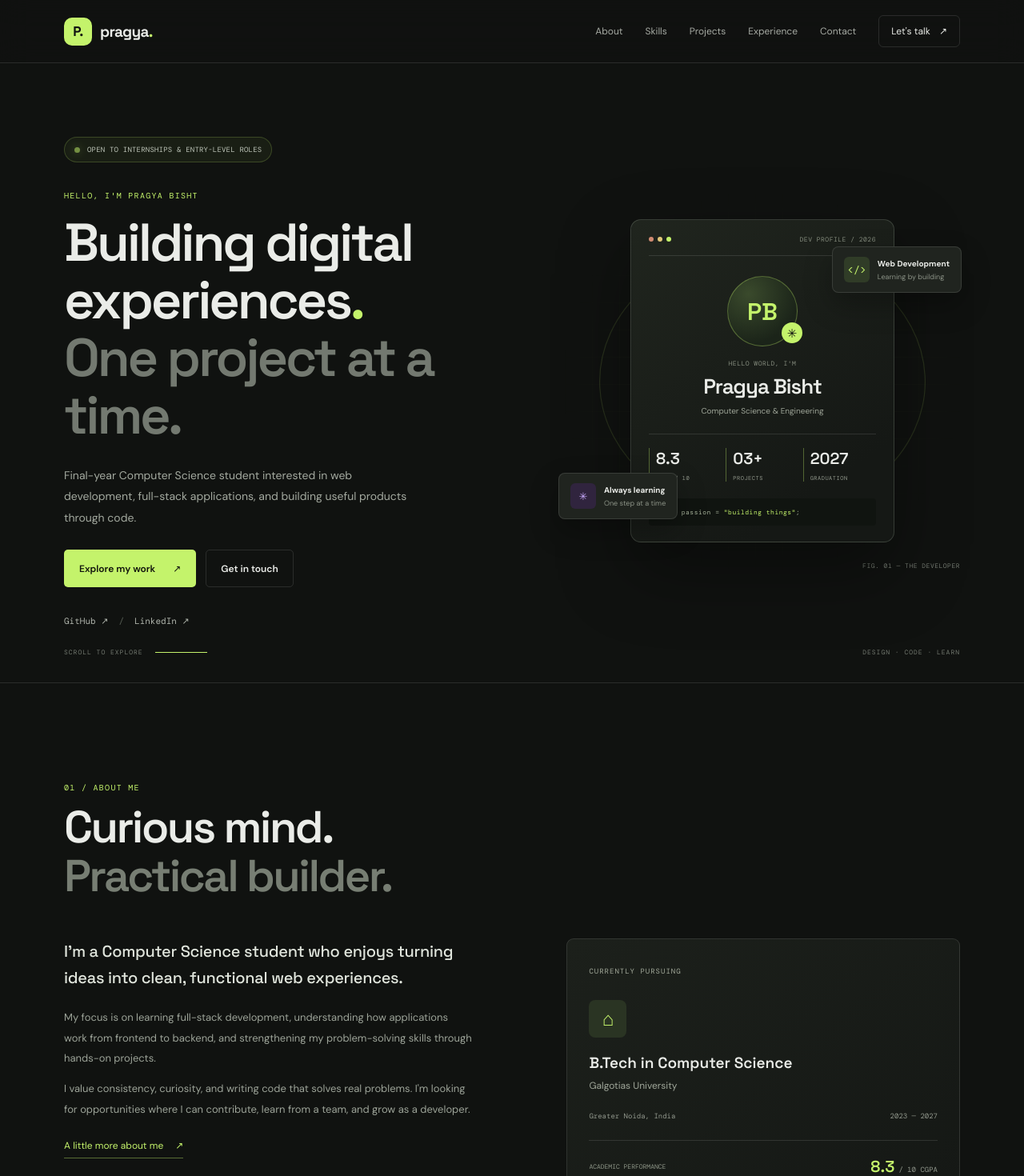
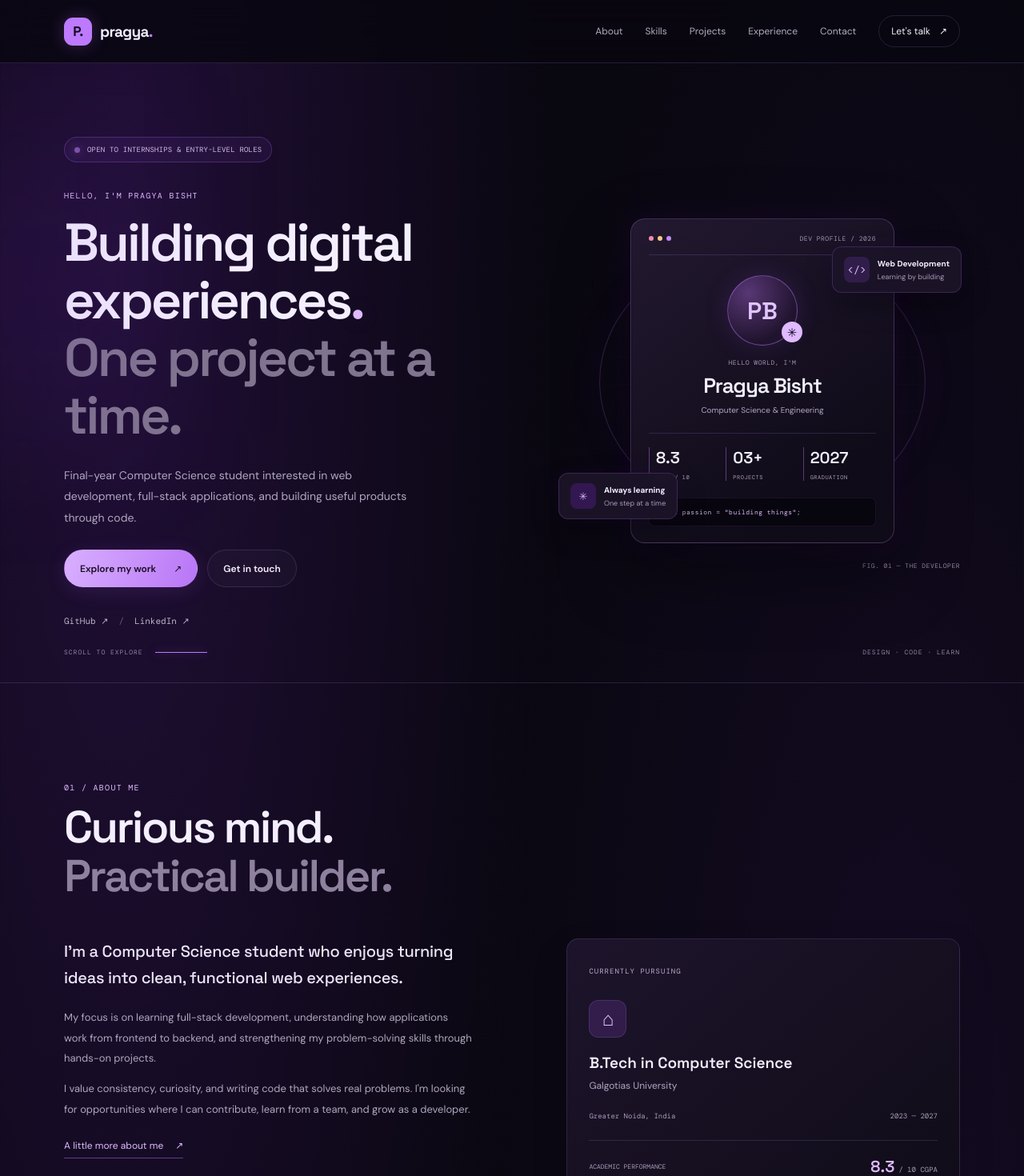
Before and after one commit to pragyabisht25/Pragya-portfolio, a React (Vite) app: page / in a window 1280 px wide. Shown: the top 1470 px of the page at 80% size. Built offline with nearby package versions, Linux system fonts and the light colour scheme.

Commit message:
Update portfolio with premium purple theme

```diff
--- a/src/App.css
+++ b/src/App.css
@@ -3,18 +3,20 @@
 
 :root {
   font-family: "DM Sans", sans-serif;
-  color: #eaece8;
-  background: #101210;
+  color: #f4efff;
+  background: #090710;
   font-synthesis: none;
   text-rendering: optimizeLegibility;
   -webkit-font-smoothing: antialiased;
-  --bg: #101210;
-  --panel: #171a17;
-  --panel-light: #1d211d;
-  --text: #eaece8;
-  --muted: #949b91;
-  --accent: #c4f36b;
-  --border: rgba(234, 236, 232, 0.12);
+
+  --bg: #090710;
+  --panel: #110d1b;
+  --panel-light: #191225;
+  --text: #f4efff;
+  --muted: #aaa0bc;
+  --accent: #bd7aff;
+  --accent-light: #dfbaff;
+  --border: rgba(199, 151, 255, 0.16);
   --mono: "DM Mono", monospace;
   --display: "Space Grotesk", sans-serif;
 }
@@ -26,40 +28,59 @@
 html {
   scroll-behavior: smooth;
   scroll-padding-top: 85px;
+  background: var(--bg);
 }
 
 body {
   margin: 0;
   min-width: 320px;
-  background: var(--bg);
+  color: var(--text);
+  background:
+    radial-gradient(ellipse at 12% 5%, rgba(117, 43, 191, 0.22), transparent 34%),
+    radial-gradient(ellipse at 88% 28%, rgba(89, 38, 147, 0.14), transparent 34%),
+    radial-gradient(ellipse at 50% 72%, rgba(65, 27, 108, 0.08), transparent 42%),
+    var(--bg);
 }
 
-body, button, input, textarea {
+body,
+button,
+input,
+textarea {
   font-family: "DM Sans", sans-serif;
+}
+
+button,
+input,
+textarea {
+  font: inherit;
 }
 
 a {
   color: inherit;
   text-decoration: none;
+  transition: color 0.25s ease, border-color 0.25s ease;
 }
 
-button, input, textarea {
-  font: inherit;
-}
-
-button, a {
+button,
+a {
   -webkit-tap-highlight-color: transparent;
 }
 
-button:focus-visible, a:focus-visible, input:focus-visible,
+button:focus-visible,
+a:focus-visible,
+input:focus-visible,
 textarea:focus-visible {
   outline: 2px solid var(--accent);
   outline-offset: 4px;
 }
 
 ::selection {
-  color: #101210;
-  background: var(--accent);
+  color: #fff;
+  background: #8b42d7;
+}
+
+#root {
+  min-height: 100vh;
 }
 
 .container {
@@ -68,6 +89,7 @@
 }
 
 .section {
+  position: relative;
   padding: 112px 0;
   border-bottom: 1px solid var(--border);
 }
@@ -76,9 +98,9 @@
   position: sticky;
   z-index: 50;
   top: 0;
-  background: rgba(16, 18, 16, 0.88);
+  background: rgba(9, 7, 16, 0.84);
   border-bottom: 1px solid var(--border);
-  backdrop-filter: blur(18px);
+  backdrop-filter: blur(20px);
 }
 
 .navbar {
@@ -104,10 +126,11 @@
   width: 35px;
   height: 35px;
   place-items: center;
-  color: #101210;
+  color: #170b25;
   background: var(--accent);
-  border-radius: 10px;
+  border-radius: 11px;
   font-size: 17px;
+  box-shadow: 0 0 22px rgba(189, 122, 255, 0.24);
 }
 
 .brand-dot {
@@ -121,26 +144,27 @@
 }
 
 .nav-links > a:not(.nav-cta) {
-  color: #a6aaa3;
+  color: #b3a9c3;
   font-size: 12px;
   transition: color 0.2s;
 }
 
 .nav-links > a:hover {
-  color: var(--accent);
+  color: var(--accent-light);
 }
 
 .nav-cta {
   padding: 11px 15px;
   border: 1px solid var(--border);
-  border-radius: 6px;
+  border-radius: 999px;
   font-size: 12px;
-  transition: background 0.2s, color 0.2s;
+  transition: background 0.2s, color 0.2s, box-shadow 0.2s;
 }
 
 .nav-cta:hover {
-  color: #101210 !important;
+  color: #180d24 !important;
   background: var(--accent);
+  box-shadow: 0 0 22px rgba(189, 122, 255, 0.22);
 }
 
 .nav-cta span {
@@ -164,6 +188,18 @@
   padding-bottom: 28px;
 }
 
+.hero::before {
+  position: absolute;
+  top: 100px;
+  left: -180px;
+  width: 360px;
+  height: 360px;
+  content: "";
+  background: rgba(126, 34, 206, 0.09);
+  filter: blur(90px);
+  pointer-events: none;
+}
+
 .hero-grid {
   display: grid;
   grid-template-columns: 1.08fr 0.92fr;
@@ -177,9 +213,9 @@
   align-items: center;
   gap: 9px;
   padding: 9px 12px;
-  color: #bdc4b8;
-  background: rgba(196, 243, 107, 0.05);
-  border: 1px solid rgba(196, 243, 107, 0.2);
+  color: #d0c0e4;
+  background: rgba(168, 85, 247, 0.07);
+  border: 1px solid rgba(189, 122, 255, 0.24);
   border-radius: 100px;
   font: 9px var(--mono);
   letter-spacing: 0.2px;
@@ -188,14 +224,14 @@
 .status-dot {
   width: 7px;
   height: 7px;
-  background: var(--accent);
+  background: #c18aff;
   border-radius: 50%;
-  box-shadow: 0 0 12px rgba(196, 243, 107, 0.55);
+  box-shadow: 0 0 12px rgba(189, 122, 255, 0.8);
   animation: pulse 2s infinite;
 }
 
 .eyebrow {
-  color: var(--accent);
+  color: var(--accent-light);
   font: 10px var(--mono);
   letter-spacing: 1.3px;
   line-height: 1.8;
@@ -205,27 +241,31 @@
   margin: 33px 0 14px;
 }
 
-.hero h1, .section-heading h2, .contact-copy h2 {
+.hero h1,
+.section-heading h2,
+.contact-copy h2 {
   margin: 0;
   font-family: var(--display);
   font-size: clamp(43px, 5.2vw, 69px);
   font-weight: 600;
   line-height: 1.08;
   letter-spacing: -3.2px;
+  text-wrap: balance;
 }
 
 .accent {
-  color: var(--accent);
+  color: var(--accent-light);
+  text-shadow: 0 0 32px rgba(189, 122, 255, 0.16);
 }
 
 .outline-text {
-  color: #737970;
+  color: #80758f;
 }
 
 .hero-description {
   max-width: 440px;
   margin: 25px 0 27px;
-  color: #a3a99f;
+  color: #b1a7c1;
   font-size: 14px;
   line-height: 1.9;
 }
@@ -242,52 +282,56 @@
   align-items: center;
   justify-content: center;
   gap: 22px;
-  padding: 0 18px;
+  padding: 0 19px;
   border: 1px solid transparent;
-  border-radius: 5px;
+  border-radius: 999px;
   font-size: 12px;
   font-weight: 600;
   cursor: pointer;
-  transition: transform 0.2s, background 0.2s, border-color 0.2s;
+  transition: transform 0.25s, background 0.25s, border-color 0.25s, box-shadow 0.25s;
 }
 
 .button:hover {
-  transform: translateY(-2px);
+  transform: translateY(-3px);
 }
 
 .button-primary {
-  color: #11140d;
-  background: var(--accent);
+  color: #190d26;
+  background: linear-gradient(110deg, #d9b0ff, #b875f6);
+  box-shadow: 0 5px 24px rgba(168, 85, 247, 0.15);
 }
 
 .button-primary:hover {
-  background: #d5ff87;
+  background: linear-gradient(110deg, #e8ceff, #c58aff);
+  box-shadow: 0 8px 30px rgba(168, 85, 247, 0.3);
 }
 
 .button-secondary {
   color: var(--text);
-  background: transparent;
+  background: rgba(255, 255, 255, 0.025);
   border-color: var(--border);
 }
 
 .button-secondary:hover {
-  border-color: var(--accent);
+  border-color: rgba(189, 122, 255, 0.6);
+  box-shadow: 0 0 24px rgba(168, 85, 247, 0.1);
 }
 
 .hero-socials {
   display: flex;
+  flex-wrap: wrap;
   gap: 13px;
   margin-top: 35px;
-  color: #b1b6ad;
+  color: #bdb2cb;
   font: 11px var(--mono);
 }
 
 .hero-socials a:hover {
-  color: var(--accent);
+  color: var(--accent-light);
 }
 
 .social-divider {
-  color: #555c53;
+  color: #665574;
 }
 
 .hero-visual {
@@ -300,8 +344,9 @@
 .visual-grid {
   position: absolute;
   inset: 0;
-  background-image: linear-gradient(rgba(196, 243, 107, 0.045) 1px, transparent 1px),
-    linear-gradient(90deg, rgba(196, 243, 107, 0.045) 1px, transparent 1px);
+  background-image:
+    linear-gradient(rgba(189, 122, 255, 0.055) 1px, transparent 1px),
+    linear-gradient(90deg, rgba(189, 122, 255, 0.055) 1px, transparent 1px);
   background-size: 34px 34px;
   mask-image: radial-gradient(ellipse at center, black 20%, transparent 74%);
 }
@@ -310,8 +355,9 @@
   position: absolute;
   width: 340px;
   height: 340px;
-  border: 1px solid rgba(196, 243, 107, 0.13);
+  border: 1px solid rgba(189, 122, 255, 0.2);
   border-radius: 50%;
+  box-shadow: 0 0 45px rgba(126, 34, 206, 0.05);
 }
 
 .orbit-one {
@@ -322,7 +368,7 @@
   width: 270px;
   height: 390px;
   transform: rotate(35deg);
-  border-color: rgba(196, 243, 107, 0.08);
+  border-color: rgba(189, 122, 255, 0.11);
 }
 
 .profile-card {
@@ -330,10 +376,10 @@
   z-index: 2;
   width: min(330px, 82%);
   padding: 19px 22px 20px;
-  background: linear-gradient(145deg, #20251e, #151815 80%);
-  border: 1px solid rgba(221, 237, 210, 0.17);
-  border-radius: 13px;
-  box-shadow: 0 35px 90px rgba(0, 0, 0, 0.36);
+  background: linear-gradient(145deg, rgba(35, 25, 49, 0.98), rgba(15, 11, 24, 0.98) 80%);
+  border: 1px solid rgba(205, 164, 255, 0.24);
+  border-radius: 18px;
+  box-shadow: 0 35px 90px rgba(0, 0, 0, 0.42), 0 0 45px rgba(126, 34, 206, 0.1);
   animation: float 6s ease-in-out infinite;
 }
 
@@ -354,31 +400,34 @@
   width: 6px;
   height: 6px;
   display: block;
-  background: #62675f;
+  background: #756982;
   border-radius: 50%;
 }
 
 .window-dots i:first-child {
-  background: #d18b72;
+  background: #ee8caa;
 }
 
 .window-dots i:nth-child(2) {
-  background: #e2c77a;
+  background: #f4cb83;
 }
 
 .window-dots i:nth-child(3) {
-  background: var(--accent);
+  background: #c18aff;
 }
 
-.card-label, .profile-greeting, .profile-stats span,
-.code-line, .visual-index {
+.card-label,
+.profile-greeting,
+.profile-stats span,
+.code-line,
+.visual-index {
   font-family: var(--mono);
   font-size: 8px;
   letter-spacing: 0.5px;
 }
 
 .card-label {
-  color: #858c7e;
+  color: #a296b4;
 }
 
 .avatar {
@@ -388,11 +437,12 @@
   display: grid;
   place-items: center;
   margin: 25px auto 16px;
-  color: var(--accent);
-  background: radial-gradient(circle at 30% 25%, #3a4a2c, #1b2419 70%);
-  border: 1px solid rgba(196, 243, 107, 0.32);
+  color: #e1c4ff;
+  background: radial-gradient(circle at 30% 25%, #583775, #20132d 70%);
+  border: 1px solid rgba(189, 122, 255, 0.45);
   border-radius: 50%;
   font: 600 30px var(--display);
+  box-shadow: 0 0 32px rgba(168, 85, 247, 0.14);
 }
 
 .avatar-spark {
@@ -403,15 +453,15 @@
   height: 26px;
   display: grid;
   place-items: center;
-  color: #101210;
-  background: var(--accent);
+  color: #190d26;
+  background: var(--accent-light);
   border-radius: 50%;
   font-size: 15px;
 }
 
 .profile-greeting {
   margin: 0;
-  color: #858c7e;
+  color: #a296b4;
   text-align: center;
 }
 
@@ -424,7 +474,7 @@
 
 .profile-role {
   margin: 0;
-  color: #9ea598;
+  color: #b4a6c8;
   font-size: 10px;
   text-align: center;
 }
@@ -446,7 +496,7 @@
   flex-direction: column;
   gap: 7px;
   padding-left: 8px;
-  border-left: 1px solid rgba(196, 243, 107, 0.35);
+  border-left: 1px solid rgba(189, 122, 255, 0.42);
 }
 
 .profile-stats strong {
@@ -454,7 +504,7 @@
 }
 
 .profile-stats span {
-  color: #92988c;
+  color: #a99bb8;
   font-size: 7px;
 }
 
@@ -462,18 +512,19 @@
   overflow-wrap: anywhere;
   margin-top: 21px;
   padding: 12px 9px;
-  color: #a6b29a;
-  background: #101410;
-  border-radius: 4px;
+  color: #c4b1d9;
+  background: rgba(5, 4, 10, 0.7);
+  border: 1px solid rgba(189, 122, 255, 0.1);
+  border-radius: 7px;
   font-size: 8px;
 }
 
 .code-line > span {
-  color: #c5a2fa;
+  color: #d7a7ff;
 }
 
 .code-line b {
-  color: var(--accent);
+  color: var(--accent-light);
   font-weight: 400;
 }
 
@@ -484,10 +535,11 @@
   align-items: center;
   gap: 10px;
   padding: 12px 14px;
-  background: #20241f;
-  border: 1px solid var(--border);
-  border-radius: 8px;
-  box-shadow: 0 15px 35px #0004;
+  background: rgba(28, 20, 40, 0.96);
+  border: 1px solid rgba(189, 122, 255, 0.2);
+  border-radius: 12px;
+  box-shadow: 0 15px 35px #0005, 0 0 25px rgba(126, 34, 206, 0.08);
+  backdrop-filter: blur(12px);
 }
 
 .tag-top {
@@ -505,18 +557,19 @@
   height: 32px;
   display: grid;
   place-items: center;
-  color: var(--accent);
-  background: #303c27;
-  border-radius: 6px;
+  color: var(--accent-light);
+  background: rgba(168, 85, 247, 0.17);
+  border-radius: 8px;
   font: 13px var(--mono);
 }
 
 .tag-purple {
-  color: #c6a8fa;
-  background: #30243e;
+  color: #d4b3ff;
+  background: rgba(126, 34, 206, 0.25);
 }
 
-.floating-tag b, .floating-tag small {
+.floating-tag b,
+.floating-tag small {
   display: block;
 }
 
@@ -526,7 +579,7 @@
 
 .floating-tag small {
   margin-top: 4px;
-  color: #8c9387;
+  color: #a99bb8;
   font-size: 9px;
 }
 
@@ -534,7 +587,7 @@
   position: absolute;
   right: 0;
   bottom: 0;
-  color: #737970;
+  color: #9585a5;
   font-size: 8px;
 }
 
@@ -543,7 +596,7 @@
   align-items: center;
   gap: 15px;
   padding: 27px 0 5px;
-  color: #737970;
+  color: #92849f;
   font: 8px var(--mono);
   letter-spacing: 1px;
 }
@@ -552,6 +605,7 @@
   width: 65px;
   height: 1px;
   background: var(--accent);
+  box-shadow: 0 0 12px rgba(189, 122, 255, 0.5);
 }
 
 .hero-footer > span:last-child {
@@ -562,13 +616,14 @@
   margin-bottom: 48px;
 }
 
-.section-heading h2, .contact-copy h2 {
+.section-heading h2,
+.contact-copy h2 {
   font-size: clamp(38px, 4.5vw, 56px);
   letter-spacing: -2.5px;
 }
 
 .muted-heading {
-  color: #777e73;
+  color: #8e819e;
 }
 
 .about-grid {
@@ -583,14 +638,14 @@
 }
 
 .about-main p {
-  color: #9ca398;
+  color: #b1a6bf;
   font-size: 13px;
   line-height: 1.95;
 }
 
 .about-main .about-lead {
   margin-top: 0;
-  color: #e0e5dc;
+  color: #eee5fa;
   font: 500 20px/1.65 var(--display);
   letter-spacing: -0.3px;
 }
@@ -600,20 +655,32 @@
   gap: 15px;
   margin-top: 12px;
   padding-bottom: 7px;
-  color: var(--accent);
-  border-bottom: 1px solid rgba(196, 243, 107, 0.4);
+  color: var(--accent-light);
+  border-bottom: 1px solid rgba(189, 122, 255, 0.45);
   font-size: 12px;
+}
+
+.text-link:hover {
+  gap: 20px;
 }
 
 .education-card {
   padding: 27px;
-  background: linear-gradient(140deg, #1c201b, #151815);
+  background: linear-gradient(140deg, #1d142b, #100c18);
   border: 1px solid var(--border);
-  border-radius: 9px;
+  border-radius: 15px;
+  box-shadow: 0 18px 45px rgba(0, 0, 0, 0.14);
+  transition: border-color 0.3s, transform 0.3s, box-shadow 0.3s;
+}
+
+.education-card:hover {
+  transform: translateY(-4px);
+  border-color: rgba(189, 122, 255, 0.42);
+  box-shadow: 0 18px 50px rgba(126, 34, 206, 0.12);
 }
 
 .card-kicker {
-  color: #a2a99a;
+  color: #b9a8ca;
   font: 9px var(--mono);
   letter-spacing: 1px;
 }
@@ -624,9 +691,10 @@
   display: grid;
   place-items: center;
   margin: 28px 0 19px;
-  color: var(--accent);
-  background: #2a3423;
-  border-radius: 8px;
+  color: #e0c4ff;
+  background: rgba(168, 85, 247, 0.17);
+  border: 1px solid rgba(189, 122, 255, 0.18);
+  border-radius: 12px;
   font-size: 24px;
 }
 
@@ -637,7 +705,7 @@
 
 .education-card > p {
   margin: 0;
-  color: #a0a79a;
+  color: #b1a5c0;
   font-size: 12px;
 }
 
@@ -646,7 +714,7 @@
   justify-content: space-between;
   gap: 12px;
   margin: 24px 0;
-  color: #92988d;
+  color: #a99bb8;
   font: 9px var(--mono);
 }
 
@@ -660,22 +728,23 @@
 }
 
 .cgpa-row > span {
-  color: #8d9587;
+  color: #a99bb8;
   font: 8px var(--mono);
 }
 
 .cgpa-row strong {
-  color: var(--accent);
+  color: var(--accent-light);
   font: 600 20px var(--display);
 }
 
 .cgpa-row small {
-  color: #92988d;
+  color: #a99bb8;
   font: 9px var(--mono);
 }
 
-.skills {
-  background: #131613;
+.skills,
+.experience {
+  background: linear-gradient(180deg, rgba(19, 13, 29, 0.76), rgba(12, 9, 19, 0.72));
 }
 
 .section-heading-row {
@@ -688,7 +757,7 @@
 .heading-note {
   max-width: 325px;
   margin: 0 0 8px;
-  color: #9ca398;
+  color: #b1a6bf;
   font-size: 12px;
   line-height: 1.9;
 }
@@ -702,15 +771,16 @@
 .skill-card {
   min-height: 225px;
   padding: 20px 17px;
-  background: #191c19;
+  background: linear-gradient(145deg, rgba(28, 20, 41, 0.92), rgba(15, 11, 23, 0.96));
   border: 1px solid var(--border);
-  border-radius: 7px;
-  transition: transform 0.25s, border-color 0.25s;
+  border-radius: 13px;
+  transition: transform 0.3s, border-color 0.3s, box-shadow 0.3s;
 }
 
 .skill-card:hover {
   transform: translateY(-5px);
-  border-color: rgba(196, 243, 107, 0.45);
+  border-color: rgba(189, 122, 255, 0.55);
+  box-shadow: 0 14px 32px rgba(126, 34, 206, 0.12);
 }
 
 .skill-card-top {
@@ -720,12 +790,12 @@
 }
 
 .skill-number {
-  color: var(--accent);
+  color: var(--accent-light);
   font: 10px var(--mono);
 }
 
 .skill-arrow {
-  color: #747b70;
+  color: #a18bb5;
 }
 
 .skill-card h3 {
@@ -739,13 +809,23 @@
   gap: 7px;
 }
 
-.skill-tags span, .project-tech span, .experience-tags span {
+.skill-tags span,
+.project-tech span,
+.experience-tags span {
   padding: 7px 9px;
-  color: #aeb5a8;
-  background: #222621;
-  border: 1px solid rgba(234, 236, 232, 0.07);
-  border-radius: 4px;
+  color: #c7b8d5;
+  background: rgba(168, 85, 247, 0.08);
+  border: 1px solid rgba(189, 122, 255, 0.14);
+  border-radius: 999px;
   font-size: 9px;
+  transition: background 0.25s, border-color 0.25s;
+}
+
+.skill-tags span:hover,
+.project-tech span:hover,
+.experience-tags span:hover {
+  background: rgba(168, 85, 247, 0.16);
+  border-color: rgba(189, 122, 255, 0.38);
 }
 
 .projects-list {
@@ -759,6 +839,11 @@
   gap: 48px;
   padding: 29px 45px 29px 0;
   border-bottom: 1px solid var(--border);
+  transition: background 0.3s;
+}
+
+.project-card:hover {
+  background: linear-gradient(90deg, rgba(126, 34, 206, 0.055), transparent 80%);
 }
 
 .project-art {
@@ -767,11 +852,12 @@
   display: grid;
   overflow: hidden;
   place-items: center;
-  border: 1px solid rgba(255, 255, 255, 0.08);
-  border-radius: 7px;
+  border: 1px solid rgba(189, 122, 255, 0.15);
+  border-radius: 14px;
 }
 
-.project-art::before, .project-art::after {
+.project-art::before,
+.project-art::after {
   position: absolute;
   width: 230px;
   height: 230px;
@@ -786,22 +872,22 @@
 }
 
 .project-art.mint {
-  background: radial-gradient(ellipse at 45% 45%, #35472c, #202a1e 65%, #171c16);
+  background: radial-gradient(ellipse at 45% 45%, #3e2859, #24172f 65%, #130d1c);
 }
 
 .project-art.violet {
-  background: radial-gradient(ellipse at 50% 45%, #453252, #2a2034 65%, #1c1722);
+  background: radial-gradient(ellipse at 50% 45%, #50316e, #2b1a3d 65%, #160e20);
 }
 
 .project-art.orange {
-  background: radial-gradient(ellipse at 50% 45%, #59412c, #33261c 65%, #211a15);
+  background: radial-gradient(ellipse at 50% 45%, #49305b, #28182f 65%, #150d1b);
 }
 
 .project-art-number {
   position: absolute;
   top: 16px;
   left: 18px;
-  color: #ffffff70;
+  color: #d4c2e2a8;
   font: 10px var(--mono);
 }
 
@@ -811,32 +897,34 @@
   width: 95px;
   height: 95px;
   place-items: center;
-  color: #d7fba5;
-  background: #ffffff0b;
-  border: 1px solid #ffffff30;
+  color: #e0c2ff;
+  background: rgba(255, 255, 255, 0.045);
+  border: 1px solid rgba(222, 188, 255, 0.25);
   border-radius: 24px;
   font: 48px var(--display);
   transform: rotate(-7deg);
-  transition: transform 0.3s;
+  box-shadow: 0 0 35px rgba(168, 85, 247, 0.12);
+  transition: transform 0.3s, box-shadow 0.3s;
 }
 
 .project-card:hover .project-art-icon {
   transform: rotate(0) scale(1.06);
+  box-shadow: 0 0 45px rgba(168, 85, 247, 0.2);
 }
 
 .violet .project-art-icon {
-  color: #d7b6ff;
+  color: #e0c4ff;
 }
 
 .orange .project-art-icon {
-  color: #ffd1a0;
+  color: #e7c4ff;
 }
 
 .project-art-caption {
   position: absolute;
   right: 15px;
   bottom: 15px;
-  color: #ffffff85;
+  color: #c6b2d6a8;
   font: 8px var(--mono);
   letter-spacing: 1px;
 }
@@ -859,7 +947,7 @@
 .project-description {
   max-width: 450px;
   margin: 0;
-  color: #9ca398;
+  color: #b1a6bf;
   font-size: 12px;
   line-height: 1.9;
 }
@@ -879,25 +967,23 @@
   display: inline-flex;
   gap: 15px;
   margin-top: 22px;
-  color: var(--accent);
+  color: var(--accent-light);
   font-size: 11px;
   font-weight: 600;
+  transition: gap 0.25s, color 0.25s;
 }
 
 .project-link:hover {
   gap: 21px;
+  color: #f0ddff;
 }
 
 .project-index {
   position: absolute;
   top: 33px;
   right: 0;
-  color: #737970;
+  color: #a08eae;
   font: 10px var(--mono);
-}
-
-.experience {
-  background: #131613;
 }
 
 .timeline {
@@ -921,23 +1007,23 @@
   left: 0;
   width: 7px;
   height: 7px;
-  background: #737970;
+  background: #887697;
   border-radius: 50%;
 }
 
 .timeline-marker-current {
-  background: var(--accent);
-  box-shadow: 0 0 12px #c4f36b55;
+  background: var(--accent-light);
+  box-shadow: 0 0 12px rgba(189, 122, 255, 0.65);
 }
 
 .timeline-date {
   padding-top: 3px;
-  color: #92988d;
+  color: #a99bb8;
   font: 10px var(--mono);
 }
 
 .experience-type {
-  color: var(--accent);
+  color: var(--accent-light);
   font: 9px var(--mono);
   letter-spacing: 0.7px;
 }
@@ -949,13 +1035,13 @@
 
 .experience-company {
   margin: 0;
-  color: #b0b7aa;
+  color: #c3b4d1;
   font-size: 11px;
 }
 
 .timeline-content > p:not(.experience-company) {
   max-width: 640px;
-  color: #969e91;
+  color: #b1a6bf;
   font-size: 12px;
   line-height: 1.9;
 }
@@ -976,9 +1062,12 @@
   grid-template-columns: 1fr 0.85fr;
   gap: 80px;
   padding: 48px;
-  background: radial-gradient(ellipse at 0% 100%, #29351f, transparent 55%), #181b17;
+  background:
+    radial-gradient(ellipse at 0% 100%, rgba(111, 43, 165, 0.23), transparent 55%),
+    linear-gradient(135deg, #1a1126, #100c18 75%);
   border: 1px solid var(--border);
-  border-radius: 10px;
+  border-radius: 18px;
+  box-shadow: 0 22px 65px rgba(0, 0, 0, 0.16);
 }
 
 .contact-copy h2 {
@@ -987,7 +1076,7 @@
 
 .contact-copy > p:not(.eyebrow) {
   max-width: 380px;
-  color: #a0a79a;
+  color: #b1a6bf;
   font-size: 12px;
   line-height: 1.9;
 }
@@ -998,21 +1087,22 @@
   gap: 13px;
   margin-top: 19px;
   padding-bottom: 8px;
-  color: var(--accent);
-  border-bottom: 1px solid #c4f36b65;
+  color: var(--accent-light);
+  border-bottom: 1px solid rgba(189, 122, 255, 0.45);
   font: 12px var(--mono);
 }
 
 .contact-socials {
   display: flex;
+  flex-wrap: wrap;
   gap: 20px;
   margin-top: 35px;
-  color: #b2b8ac;
+  color: #c1b4ce;
   font-size: 11px;
 }
 
 .contact-socials a:hover {
-  color: var(--accent);
+  color: var(--accent-light);
 }
 
 .contact-form {
@@ -1023,30 +1113,34 @@
 
 .contact-form label {
   margin-top: 10px;
-  color: #b7bdb1;
+  color: #c6b8d3;
   font: 9px var(--mono);
   letter-spacing: 0.7px;
 }
 
-.contact-form input, .contact-form textarea {
+.contact-form input,
+.contact-form textarea {
   width: 100%;
   padding: 13px 12px;
   color: var(--text);
-  background: #101310;
-  border: 1px solid #ffffff17;
-  border-radius: 5px;
+  background: rgba(7, 5, 12, 0.62);
+  border: 1px solid rgba(189, 122, 255, 0.16);
+  border-radius: 9px;
   font-size: 11px;
   resize: vertical;
-  transition: border-color 0.2s;
+  transition: border-color 0.2s, box-shadow 0.2s;
 }
 
-.contact-form input:focus, .contact-form textarea:focus {
+.contact-form input:focus,
+.contact-form textarea:focus {
   border-color: var(--accent);
   outline: none;
+  box-shadow: 0 0 0 3px rgba(168, 85, 247, 0.1);
 }
 
-.contact-form input::placeholder, .contact-form textarea::placeholder {
-  color: #6e7669;
+.contact-form input::placeholder,
+.contact-form textarea::placeholder {
+  color: #82738f;
 }
 
 .submit-button {
@@ -1056,7 +1150,7 @@
 
 .form-note {
   margin: 0;
-  color: #7e8679;
+  color: #a090af;
   font-size: 9px;
   line-height: 1.7;
 }
@@ -1081,8 +1175,10 @@
   font-size: 14px;
 }
 
-.footer-inner > p, .copyright, .back-top {
-  color: #858c80;
+.footer-inner > p,
+.copyright,
+.back-top {
+  color: #a090af;
   font-size: 9px;
 }
 
@@ -1095,7 +1191,7 @@
 }
 
 .back-top:hover {
-  color: var(--accent);
+  color: var(--accent-light);
 }
 
 .copyright {
@@ -1103,13 +1199,21 @@
 }
 
 @keyframes float {
-  0%, 100% { transform: translateY(0); }
-  50% { transform: translateY(-9px); }
+  0%, 100% {
+    transform: translateY(0);
+  }
+  50% {
+    transform: translateY(-9px);
+  }
 }
 
 @keyframes pulse {
-  0%, 100% { opacity: 1; }
-  50% { opacity: 0.5; }
+  0%, 100% {
+    opacity: 1;
+  }
+  50% {
+    opacity: 0.5;
+  }
 }
 
 @media (min-width: 1400px) {
@@ -1120,7 +1224,7 @@
 
 @media (max-width: 900px) {
   .container {
-    width: min(100% - 44px, 700px);
+    width: min(calc(100% - 44px), 700px);
   }
 
   .section {
@@ -1185,8 +1289,9 @@
     align-items: stretch;
     gap: 0;
     padding: 12px 18px 18px;
-    background: #151815;
+    background: rgba(17, 12, 26, 0.98);
     border-bottom: 1px solid var(--border);
+    backdrop-filter: blur(18px);
   }
 
   .nav-links.nav-open {
@@ -1287,12 +1392,14 @@
     margin-bottom: 32px;
   }
 
-  .section-heading h2, .contact-copy h2 {
+  .section-heading h2,
+  .contact-copy h2 {
     font-size: 42px;
     letter-spacing: -2px;
   }
 
-  .about-grid, .contact-panel {
+  .about-grid,
+  .contact-panel {
     grid-template-columns: 1fr;
   }
 
@@ -1392,7 +1499,9 @@
 }
 
 @media (prefers-reduced-motion: reduce) {
-  *, *::before, *::after {
+  *,
+  *::before,
+  *::after {
     scroll-behavior: auto !important;
     animation-duration: 0.01ms !important;
     animation-iteration-count: 1 !important;
```
